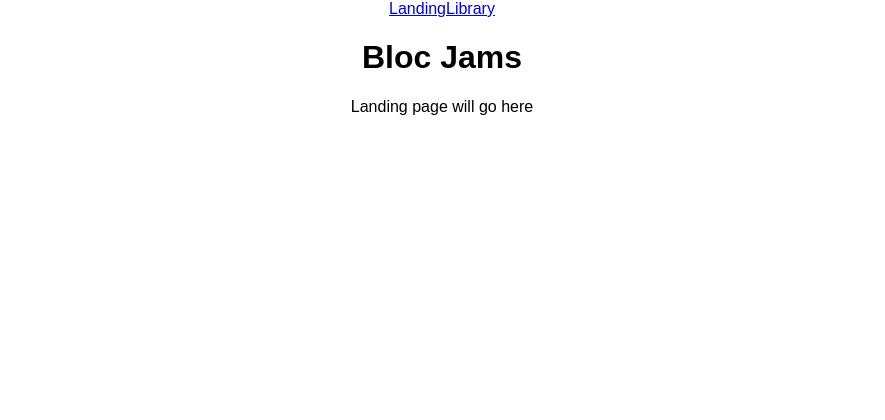
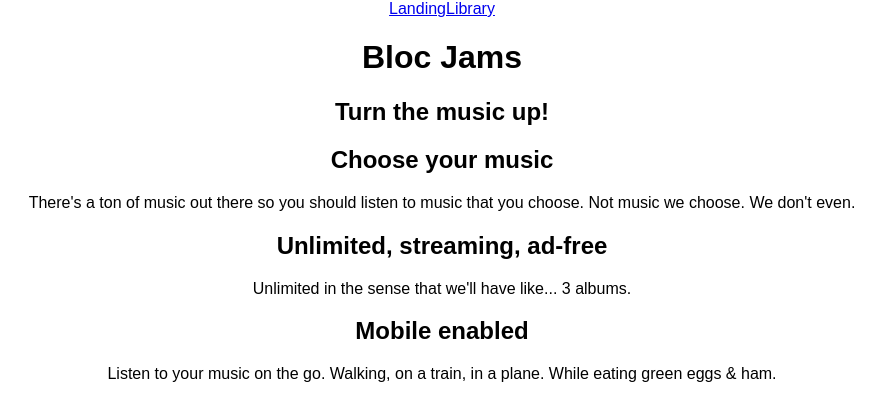
Before and after one commit to aviwarner/bloc-jams-react, a React (Create React App) app: page / in a window 1280 px wide. Shown: the top 420 px of the page, without its empty margins (198-1083 px from the left). Built offline with nearby package versions, Linux system fonts and the light colour scheme.

Commit message:
static landing page content

```diff
--- a/src/components/Landing.js
+++ b/src/components/Landing.js
@@ -2,7 +2,22 @@ import React from 'react';
 
 const Landing = () => (
   <section className="landing">
-    Landing page will go here
+    <h1 className="hero-title">Turn the music up!</h1>
+
+    <section className="selling-points">
+      <div className="point">
+        <h2 className="point-title">Choose your music</h2>
+        <p className="point-description">There's a ton of music out there so you should listen to music that you choose. Not music we choose. We don't even.</p>
+      </div>
+      <div className="point">
+        <h2 className="point-title">Unlimited, streaming, ad-free</h2>
+        <p className="point-description">Unlimited in the sense that we'll have like... 3 albums.</p>
+      </div>
+      <div className="point">
+        <h2 className="point-title">Mobile enabled</h2>
+        <p className="point-description">Listen to your music on the go. Walking, on a train, in a plane. While eating green eggs & ham.</p>
+      </div>
+    </section>
   </section>
 );
 
```
